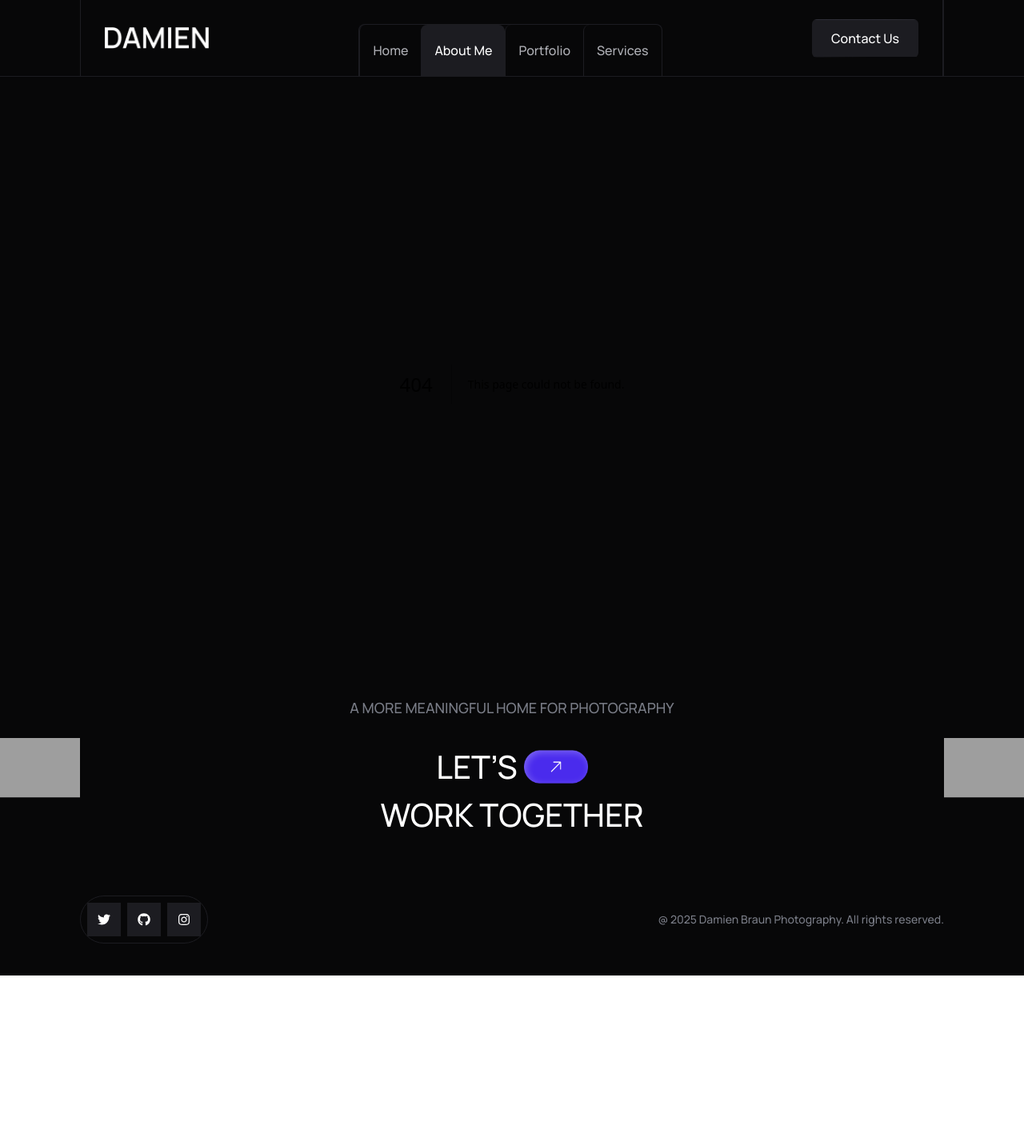
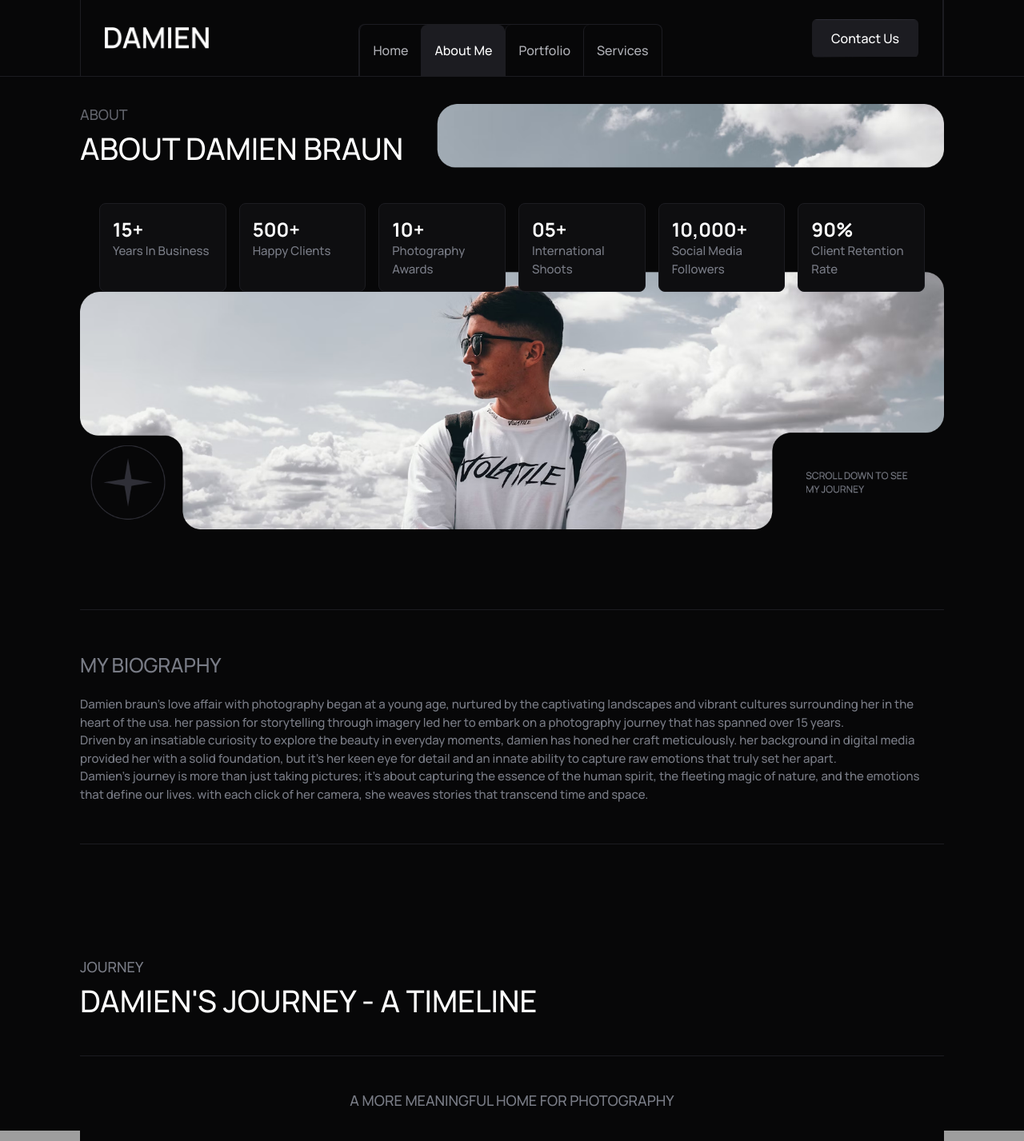
Before and after one commit to devsultan06/photographer, a Next.js app: page /about in a window 1280 px wide. Before the commit this address had no page. Shown: the top 1427 px of the page at 80% size. Before the commit the page ends 1220 px from the top, so only its background shows below. Built offline with nearby package versions, Linux system fonts and the light colour scheme; grey boxes are pictures that could not be loaded; a web font is replaced by a local one.

Commit message:
Add About page and Journey component; refactor Header component to HeaderHome and update styles

```diff
--- /dev/null
+++ b/app/about/page.tsx
@@ -0,0 +1,11 @@
+import HeaderAbout from "@components/about/HeaderAbout";
+import Journey from "@components/about/Journey";
+
+export default function AboutPage() {
+    return (
+        <div className="home bg-dark03 uppercase">
+            <HeaderAbout />
+            <Journey/>
+        </div>
+    );
+}
--- a/app/page.tsx
+++ b/app/page.tsx
@@ -1,7 +1,7 @@
 import About from "@components/home/About";
 import Explore from "@components/home/Explore";
 import FaqBox from "@components/home/FaqBox";
-import Header from "@components/home/Header";
+import HeaderHome from "@components/home/HeaderHome";
 import Marque from "@components/home/Marque";
 import Services from "@components/home/Services";
 import Testimonials from "@components/home/Testimonials";
@@ -11,7 +11,7 @@ export default function Home() {
   return (
     <div className="home bg-dark03 uppercase">
 
-      <Header />
+      <HeaderHome />
       <Marque />
       <div className="pb-[100px]">
         <CustomImage src="/images/combo.png" alt="Ripple" width={2000} height={1000} className="w-[87%] mx-auto max-900:w-full max-900:p-5" />
--- /dev/null
+++ b/components/about/HeaderAbout.tsx
@@ -0,0 +1,50 @@
+import CustomImage from "@components/ui/CustomImage"
+
+const stats = [
+    { value: "15+", label: "Years in Business" },
+    { value: "500+", label: "Happy Clients" },
+    { value: "10+", label: "Photography Awards" },
+    { value: "05+", label: "International Shoots" },
+    { value: "10,000+", label: "Social Media Followers" },
+    { value: "90%", label: "Client Retention Rate" },
+];
+
+
+const HeaderAbout = () => {
+    return (
+        <div className="px-[100px] max-900:px-[20px] pb-[60px]">
+            <div className="relative pt-[50px] max-900:block border-b border-dark12" >
+                <div className="hidden max-900:block">
+                    <CustomImage src="/images/aboutcont2.png" alt="Ripple" width={300} height={100} className=" w-full" />
+                </div>
+                <div className="absolute max-900:relative max-900:mt-[30px] ">
+                    <p className="text-grey40 text-[18px]">About</p>
+                    <h1 className="text-[38px] max-900:mb-[10px] ">About damien braun</h1>
+                </div>
+                <div className="pb-[100px] max-900:hidden">
+                    <CustomImage src="/images/aboutcont.png" alt="Ripple" width={2000} height={1000} className="w-[100%] mx-auto max-900:w-full max-900:p-5" />
+                </div>
+
+                <div className="max-900:relative  max-900:top-0 max-900:w-full absolute top-[150px] left-0 right-0 grid grid-cols-2 md:grid-cols-3 lg:grid-cols-6 gap-4 p-6 max-900:px-[0px]">
+                    {stats.map((stat, index) => (
+                        <div key={index} className="bg-dark06 text-white border-dark12 border rounded-lg p-4 text-left">
+                            <h2 className="text-2xl font-bold">{stat.value}</h2>
+                            <p className="text-grey50 capitalize text-[15px]">{stat.label}</p>
+                        </div>
+                    ))}
+                </div>
+
+            </div>
+
+            <div className="py-[50px] border-b border-dark12">
+                <h1 className="text-grey50 pb-[20px] text-[25px]">My Biography</h1>
+                <p className="text-grey50 lowercase text-[15px]"> <span className="uppercase">D</span>amien Braun's love affair with photography began at a young age, nurtured by the captivating landscapes and vibrant cultures surrounding her in the heart of the USA. Her passion for storytelling through imagery led her to embark on a photography journey that has spanned over 15 years.</p>
+                <p className="text-grey50 lowercase text-[15px]"> <span className="uppercase">D</span>riven by an insatiable curiosity to explore the beauty in everyday moments, Damien has honed her craft meticulously. Her background in digital media provided her with a solid foundation, but it's her keen eye for detail and an innate ability to capture raw emotions that truly set her apart.</p>
+                <p className="text-grey50 lowercase text-[15px]"> <span className="uppercase">D</span>amien's journey is more than just taking pictures; it's about capturing the essence of the human spirit, the fleeting magic of nature, and the emotions that define our lives. With each click of her camera, she weaves stories that transcend time and space.</p>
+
+            </div>
+        </div>
+    )
+}
+
+export default HeaderAbout
--- /dev/null
+++ b/components/about/Journey.tsx
@@ -0,0 +1,13 @@
+
+const Journey = () => {
+    return (
+        <div className="pb-[50px] pt-[80px] px-[100px] max-900:px-[20px]" >
+            <div className=" border-b border-dark12">
+                <p className="text-grey50 text-[18px]">Journey</p>
+                <h1 className="text-[38px] pb-[40px] ">Damien's Journey - A Timeline</h1>
+            </div>
+        </div>
+    )
+}
+
+export default Journey
--- a/components/home/Header.tsx
+++ b/components/home/HeaderHome.tsx
@@ -1,6 +1,6 @@
 import CustomImage from "@components/ui/CustomImage"
 
-const Header = () => {
+const HeaderHome = () => {
     return (
         <div className="flex justify-between
     items-center max-900:block border-b border-dark12 ">
@@ -23,4 +23,4 @@ const Header = () => {
         </div>)
 }
 
-export default Header
+export default HeaderHome
--- a/tailwind.config.ts
+++ b/tailwind.config.ts
@@ -22,7 +22,7 @@ module.exports = {
         grey80: "#CACACE",
         lightgrey: "#666666",
         dark03: "#070708",
-        grey95: "#F2F2F3"
+        grey95: "#F2F2F3",
 
 
       },
```
Also changed, not shown: public/images/aboutcont.png (added), public/images/aboutcont2.png (added).
